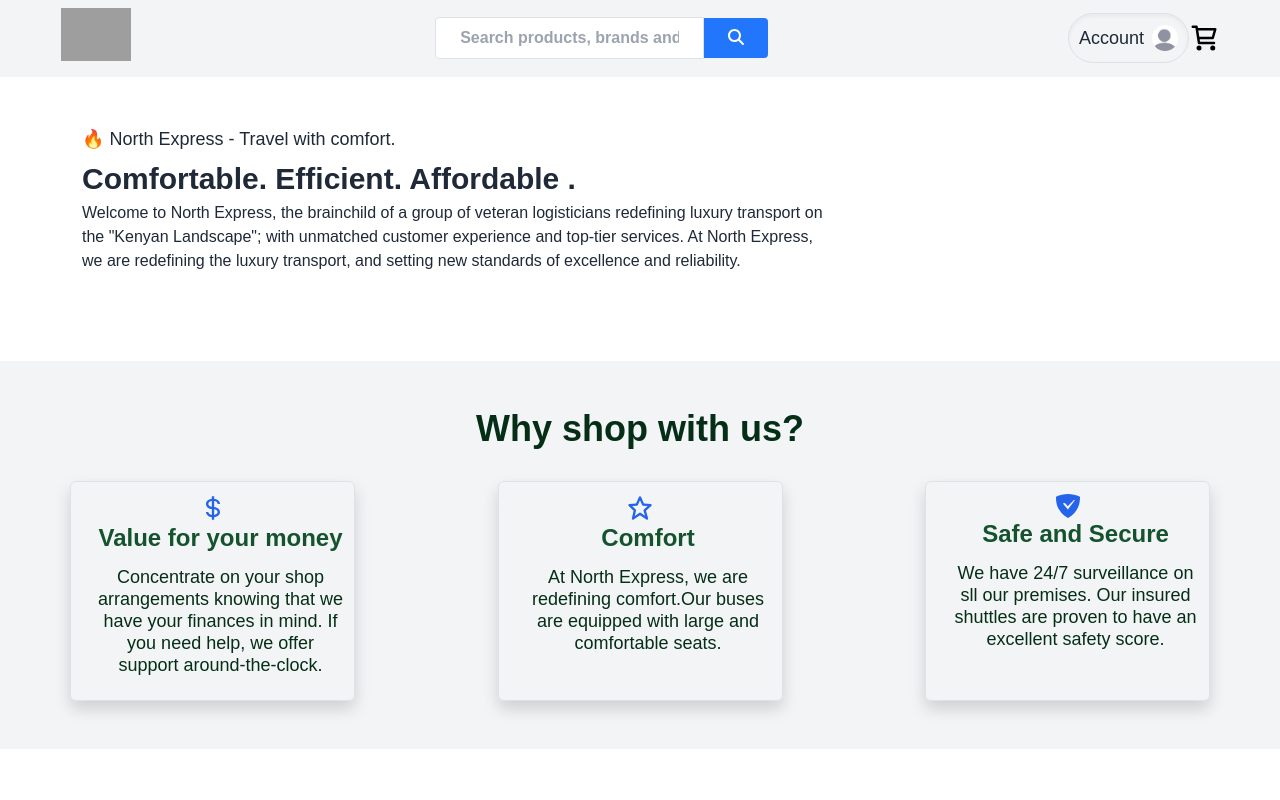
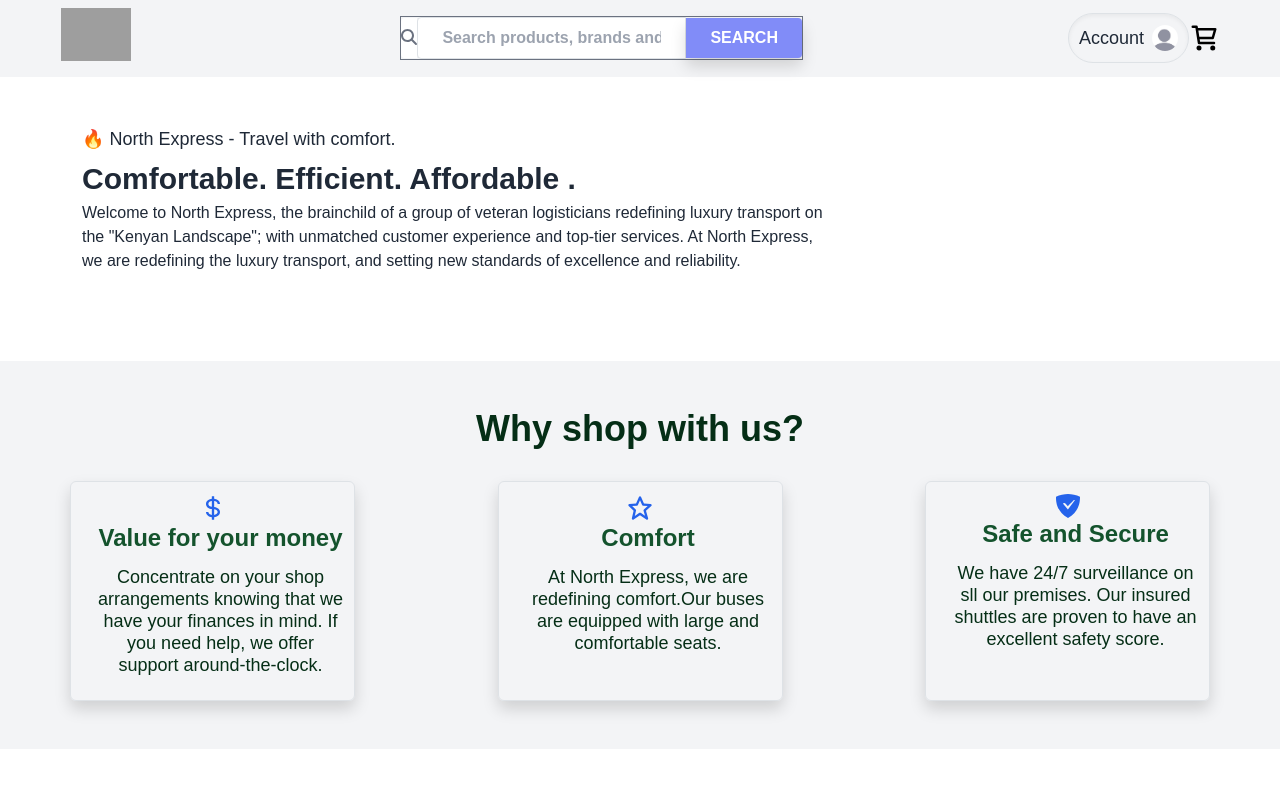
Before and after one commit to CodeDroid999/computershop.co.ke, a Next.js app: page / in a window 1280 px wide. Shown: the top 800 px of the page. Built offline with nearby package versions, Linux system fonts and the light colour scheme; no server answers; grey boxes are pictures that could not be loaded.

Commit message:
wakae ridho

```diff
--- a/components/layout/commons/SearchBar.tsx
+++ b/components/layout/commons/SearchBar.tsx
@@ -1,6 +1,7 @@
 import { useState } from 'react';
 import { FontAwesomeIcon } from '@fortawesome/react-fontawesome';
 import { faSearch } from '@fortawesome/free-solid-svg-icons';
+import SearchComponent from '../../bid/SearchComponent';
 
 const SearchBar = () => {
     const [searchValue, setSearchValue] = useState('');
@@ -15,7 +16,14 @@ const SearchBar = () => {
     };
 
     return (
-        <div className="relative flex items-center">
+        <div className="relative flex items-center w-full border-1 border-gray-500">
+            <button
+                type="button"
+                onClick={handleSearch}
+                className="h-full p2-2 py-2 bg-white text-gray-500 rounded-l focus:outline-none "
+            >
+                <FontAwesomeIcon icon={faSearch} />
+            </button>
             <input
                 type="text"
                 value={searchValue}
@@ -26,9 +34,9 @@ const SearchBar = () => {
             <button
                 type="button"
                 onClick={handleSearch}
-                className="h-full px-4 py-2 bg-blue-500 text-white rounded-r focus:outline-none"
+                className="h-full uppercase px-4 py-2 bg-indigo-400 shadow hover:bg-indigo-500 text-white rounded-r focus:outline-none"
             >
-                <FontAwesomeIcon icon={faSearch} />
+                Search
             </button>
         </div>
     );
```
